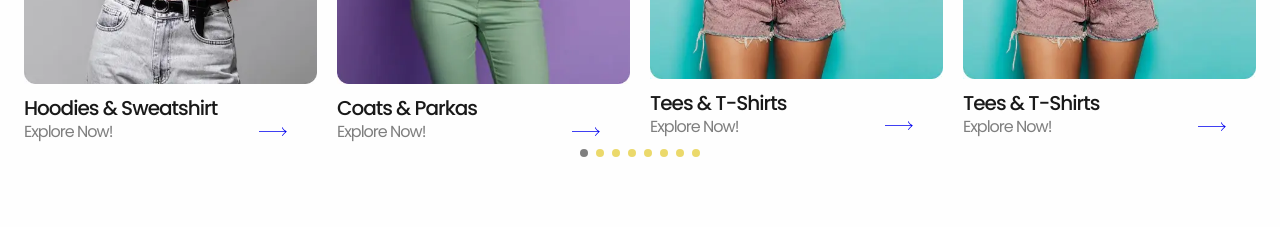
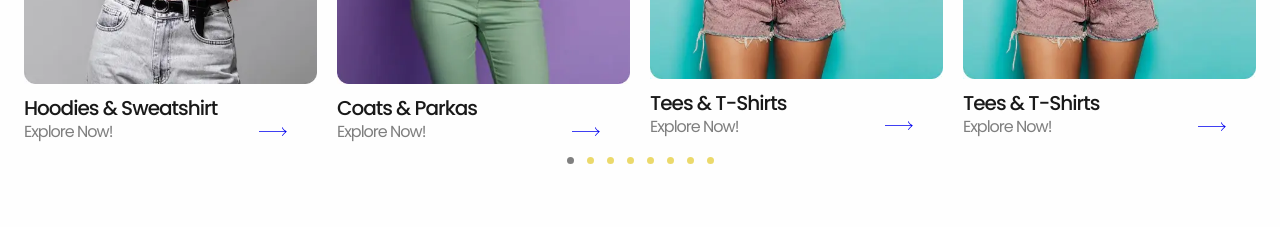
Before and after one commit to NazikDeveloper/Fashion, a plain HTML site: page index.html in a window 1280 px wide. Shown: the part 1360-1587 px from the top of the page. Drawn offline with nearby package versions, Linux system fonts and the light colour scheme.

Commit message:
change size pagination

```diff
--- a/scss/layouts/_arrivals-section.scss
+++ b/scss/layouts/_arrivals-section.scss
@@ -147,9 +147,17 @@
   }
 }
 
+
+.swiper-pagination {
+  display: flex;
+  justify-content: center;
+  gap: 5px;
+}
 .swiper-pagination-bullet {
   background-color: variables.$color-fife;
   opacity: 1;
+  width: 7px;
+  height: 7px;
 }
 
 .swiper-pagination-bullet-active {
--- a/scss/layouts/_brand-section.scss
+++ b/scss/layouts/_brand-section.scss
@@ -9,15 +9,9 @@
   &__block {
     display: flex;
     gap: 5px;
-    // justify-content: space-between;
     justify-content: space-around;
     align-items: center;
     flex-wrap: wrap;
-    // padding: 0 5px;
-    // @media screen and (min-width: variables.$bp-mobile) {
-    //   justify-content: space-around;
-    // padding: 0;
-    //   }
     @media screen and (min-width: variables.$bp-desktop) {
       gap: 0;
     }
```
Also changed, not shown: css/main.min.css, 1 other file.
